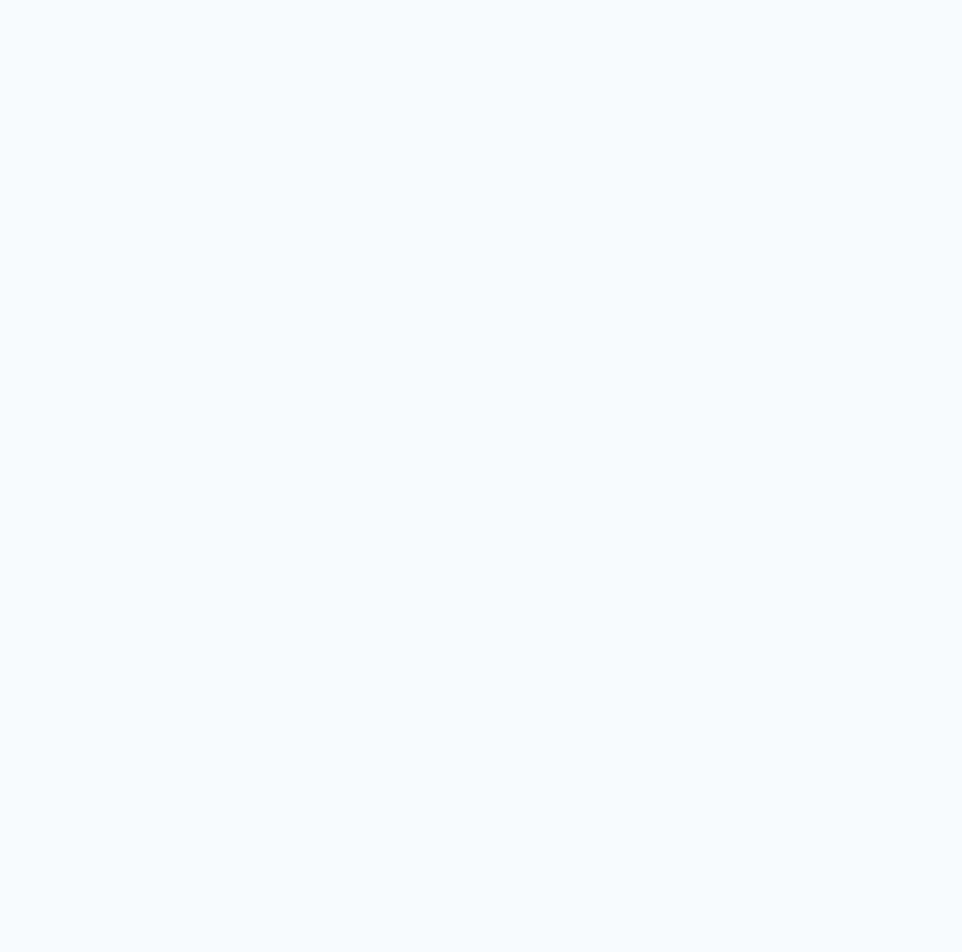
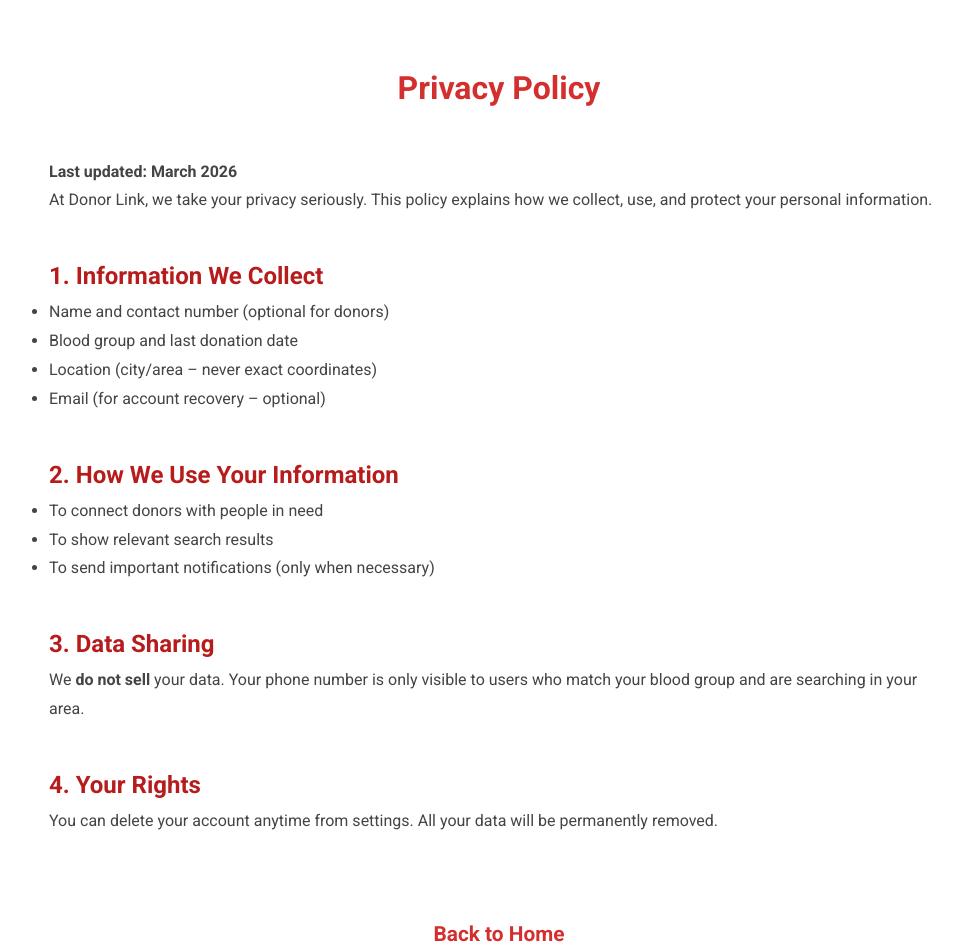
Before and after one commit to SheikhMahmudArman/Donor_Link, a React (Vite) app: page /privacy-policy in a window 1280 px wide. Before the commit this address had no page. Shown: the top 952 px of the page, without its empty margins (141-1103 px from the left). Before the commit the page ends 800 px from the top, so only its background shows below. Built offline with nearby package versions, Linux system fonts and the light colour scheme.

Commit message:
Landing page footer pages added

```diff
--- a/src/App.jsx
+++ b/src/App.jsx
@@ -5,7 +5,10 @@
 import Register from './pages/Register';
 import Homepage from './pages/Homepage';
 import FindDonor from "./pages/FindDonor";
-
+import AboutUs       from './pages/AboutUs';         // adjust path if different
+import HowItWorks    from './pages/HowItWorks';
+import PrivacyPolicy from './pages/PrivacyPolicy';
+import Contact       from './pages/Contact';
 function App() {
   return (
     <BrowserRouter>
@@ -15,6 +18,10 @@
         <Route path="/register" element={<Register />} />
         <Route path="/homepage" element={<Homepage />} />
         <Route path="/find-donor" element={<FindDonor />} />
+        <Route path="/about" element={<AboutUs />} />
+        <Route path="/how-it-works" element={<HowItWorks />} />
+        <Route path="/privacy-policy" element={<PrivacyPolicy />} />
+        <Route path="/contact" element={<Contact />} />
       </Routes>
     </BrowserRouter>
   );
--- /dev/null
+++ b/src/pages/AboutUs.jsx
@@ -0,0 +1,43 @@
+import React from 'react';
+import { Link } from 'react-router-dom';
+import '../styles/Landing.css'; // reuse existing styles or create a shared one
+
+const AboutUs = () => {
+  return (
+    <div className="landing-container" style={{ background: '#fff', padding: '60px 20px' }}>
+      <div style={{ maxWidth: '1100px', margin: '0 auto' }}>
+        <h1 style={{ color: '#d32f2f', textAlign: 'center', marginBottom: '40px' }}>
+          About Donor Link
+        </h1>
+
+        <section style={{ marginBottom: '60px' }}>
+          <h2 style={{ color: '#b71c1c' }}>Our Mission</h2>
+          <p style={{ fontSize: '1.2rem', lineHeight: '1.8', color: '#444' }}>
+            Donor Link is a community-driven platform dedicated to connecting blood donors with those in urgent need.
+            We believe that every life matters, and timely blood donation can save lives in emergencies, surgeries,
+            and for patients with chronic conditions.
+          </p>
+        </section>
+
+        <section style={{ marginBottom: '60px' }}>
+          <h2 style={{ color: '#b71c1c' }}>What We Do</h2>
+          <ul style={{ fontSize: '1.15rem', lineHeight: '2', color: '#555', paddingLeft: '30px' }}>
+            <li>Enable fast and location-based donor search</li>
+            <li>Allow users to register as donors and update availability</li>
+            <li>Raise urgent blood requests with real-time notifications</li>
+            <li>Promote awareness about safe blood donation practices</li>
+            <li>Build a supportive community of life-savers</li>
+          </ul>
+        </section>
+
+        <section style={{ textAlign: 'center', marginTop: '80px' }}>
+          <Link to="/" className="btn btn-primary" style={{ padding: '16px 48px', fontSize: '1.3rem' }}>
+            Back to Home
+          </Link>
+        </section>
+      </div>
+    </div>
+  );
+};
+
+export default AboutUs;
--- /dev/null
+++ b/src/pages/Contact.jsx
@@ -0,0 +1,47 @@
+import React from 'react';
+import { Link } from 'react-router-dom';
+import '../styles/Landing.css';
+
+const Contact = () => {
+  return (
+    <div className="landing-container" style={{ background: '#fff', padding: '60px 20px' }}>
+      <div style={{ maxWidth: '900px', margin: '0 auto', textAlign: 'center' }}>
+        <h1 style={{ color: '#d32f2f', marginBottom: '40px' }}>Contact Us</h1>
+
+        <p style={{ fontSize: '1.3rem', marginBottom: '40px', color: '#555' }}>
+          Have questions, suggestions, or need support?<br />
+          We're here to help!
+        </p>
+
+        <div style={{
+          background: '#ffebee',
+          padding: '40px',
+          borderRadius: '16px',
+          maxWidth: '600px',
+          margin: '0 auto 60px',
+          border: '2px solid #d32f2f'
+        }}>
+          <h3 style={{ color: '#b71c1c', marginBottom: '20px' }}>Get in Touch</h3>
+
+          <p style={{ fontSize: '1.2rem', margin: '20px 0' }}>
+            📧 Email: <strong>support@donorlink.org</strong>
+          </p>
+
+          <p style={{ fontSize: '1.2rem', margin: '20px 0' }}>
+            📞 Hotline: <strong>+880 17XX-XXXXXX</strong> (9 AM – 9 PM)
+          </p>
+
+          <p style={{ fontSize: '1.1rem', marginTop: '40px', color: '#666' }}>
+            For urgent blood requests, please use the platform directly instead of emailing.
+          </p>
+        </div>
+
+        <Link to="/" className="btn btn-primary" style={{ padding: '16px 48px', fontSize: '1.3rem' }}>
+          Return to Home
+        </Link>
+      </div>
+    </div>
+  );
+};
+
+export default Contact;
--- /dev/null
+++ b/src/pages/HowItWorks.jsx
@@ -0,0 +1,57 @@
+import React from 'react';
+import { Link } from 'react-router-dom';
+import '../styles/Landing.css';
+
+const HowItWorks = () => {
+  return (
+    <div className="landing-container" style={{ background: '#fff', padding: '60px 20px' }}>
+      <div style={{ maxWidth: '1100px', margin: '0 auto' }}>
+        <h1 style={{ color: '#d32f2f', textAlign: 'center', marginBottom: '50px' }}>
+          How Donor Link Works
+        </h1>
+
+        <div style={{ display: 'grid', gap: '60px', gridTemplateColumns: 'repeat(auto-fit, minmax(320px, 1fr))' }}>
+          <div style={{ textAlign: 'center', padding: '30px', border: '2px solid #ffebee', borderRadius: '16px' }}>
+            <div style={{ fontSize: '4rem', color: '#d32f2f', marginBottom: '20px' }}>1</div>
+            <h3 style={{ color: '#b71c1c' }}>Register</h3>
+            <p style={{ color: '#555' }}>
+              Sign up as a donor or recipient. It takes less than a minute.
+            </p>
+          </div>
+
+          <div style={{ textAlign: 'center', padding: '30px', border: '2px solid #ffebee', borderRadius: '16px' }}>
+            <div style={{ fontSize: '4rem', color: '#d32f2f', marginBottom: '20px' }}>2</div>
+            <h3 style={{ color: '#b71c1c' }}>Update Your Profile</h3>
+            <p style={{ color: '#555' }}>
+              Add your blood group, location, last donation date, and availability.
+            </p>
+          </div>
+
+          <div style={{ textAlign: 'center', padding: '30px', border: '2px solid #ffebee', borderRadius: '16px' }}>
+            <div style={{ fontSize: '4rem', color: '#d32f2f', marginBottom: '20px' }}>3</div>
+            <h3 style={{ color: '#b71c1c' }}>Search or Request</h3>
+            <p style={{ color: '#555' }}>
+              Find donors near you or post an urgent request when needed.
+            </p>
+          </div>
+
+          <div style={{ textAlign: 'center', padding: '30px', border: '2px solid #ffebee', borderRadius: '16px', gridColumn: '1 / -1' }}>
+            <div style={{ fontSize: '4rem', color: '#d32f2f', marginBottom: '20px' }}>4</div>
+            <h3 style={{ color: '#b71c1c' }}>Connect & Save Lives</h3>
+            <p style={{ color: '#555' }}>
+              Contact donors directly and help save lives in your community.
+            </p>
+          </div>
+        </div>
+
+        <div style={{ textAlign: 'center', marginTop: '80px' }}>
+          <Link to="/" className="btn btn-primary" style={{ padding: '16px 48px', fontSize: '1.3rem' }}>
+            Get Started Now
+          </Link>
+        </div>
+      </div>
+    </div>
+  );
+};
+
+export default HowItWorks;
--- a/src/pages/Landing.jsx
+++ b/src/pages/Landing.jsx
@@ -3,7 +3,7 @@
 import '../styles/Landing.css';
 import './Login.jsx';
 import './Register.jsx';
-
+import './Contact.jsx';
 
 
 const Landing = () => {
@@ -48,7 +48,7 @@
         <div className="urgent-content">
           <span className="urgent-label">● Urgent Request</span>
           <p>
-            O- needed urgently in Brooklyn Hospital – can you help today?
+            O- needed urgently in Kurmitola General Hospital – can you help today?
           </p>
           <Link to="/find-donor" className="btn btn-urgent">
             Find / Respond
--- /dev/null
+++ b/src/pages/PrivacyPolicy.jsx
@@ -0,0 +1,50 @@
+import React from 'react';
+import { Link } from 'react-router-dom';
+import '../styles/Landing.css';
+
+const PrivacyPolicy = () => {
+  return (
+    <div className="landing-container" style={{ background: '#fff', padding: '60px 20px' }}>
+      <div style={{ maxWidth: '900px', margin: '0 auto', lineHeight: '1.8', color: '#444' }}>
+        <h1 style={{ color: '#d32f2f', textAlign: 'center', marginBottom: '40px' }}>
+          Privacy Policy
+        </h1>
+
+        <p><strong>Last updated: March 2026</strong></p>
+
+        <p>
+          At Donor Link, we take your privacy seriously. This policy explains how we collect, use, and protect your personal information.
+        </p>
+
+        <h2 style={{ color: '#b71c1c', marginTop: '40px' }}>1. Information We Collect</h2>
+        <ul>
+          <li>Name and contact number (optional for donors)</li>
+          <li>Blood group and last donation date</li>
+          <li>Location (city/area – never exact coordinates)</li>
+          <li>Email (for account recovery – optional)</li>
+        </ul>
+
+        <h2 style={{ color: '#b71c1c', marginTop: '40px' }}>2. How We Use Your Information</h2>
+        <ul>
+          <li>To connect donors with people in need</li>
+          <li>To show relevant search results</li>
+          <li>To send important notifications (only when necessary)</li>
+        </ul>
+
+        <h2 style={{ color: '#b71c1c', marginTop: '40px' }}>3. Data Sharing</h2>
+        <p>We <strong>do not sell</strong> your data. Your phone number is only visible to users who match your blood group and are searching in your area.</p>
+
+        <h2 style={{ color: '#b71c1c', marginTop: '40px' }}>4. Your Rights</h2>
+        <p>You can delete your account anytime from settings. All your data will be permanently removed.</p>
+
+        <div style={{ textAlign: 'center', marginTop: '80px' }}>
+          <Link to="/" className="btn btn-primary" style={{ padding: '16px 48px', fontSize: '1.3rem' }}>
+            Back to Home
+          </Link>
+        </div>
+      </div>
+    </div>
+  );
+};
+
+export default PrivacyPolicy;
```
